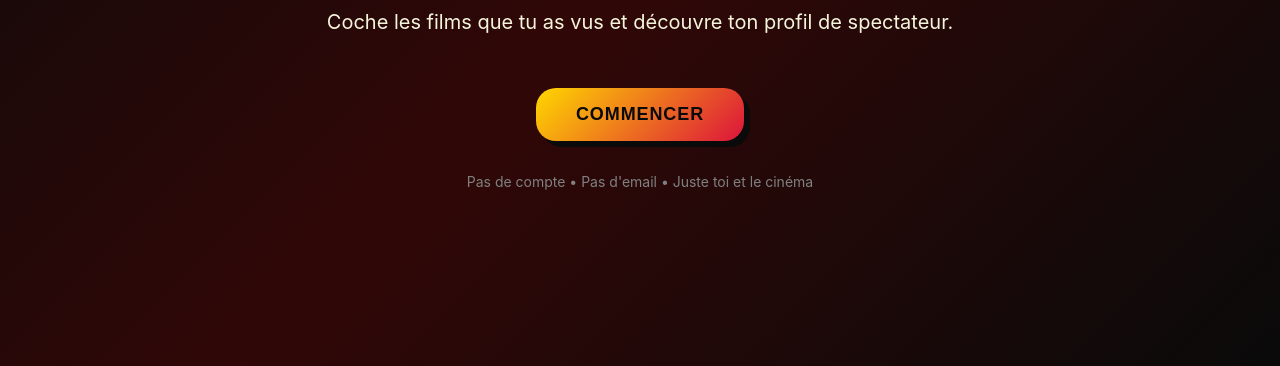
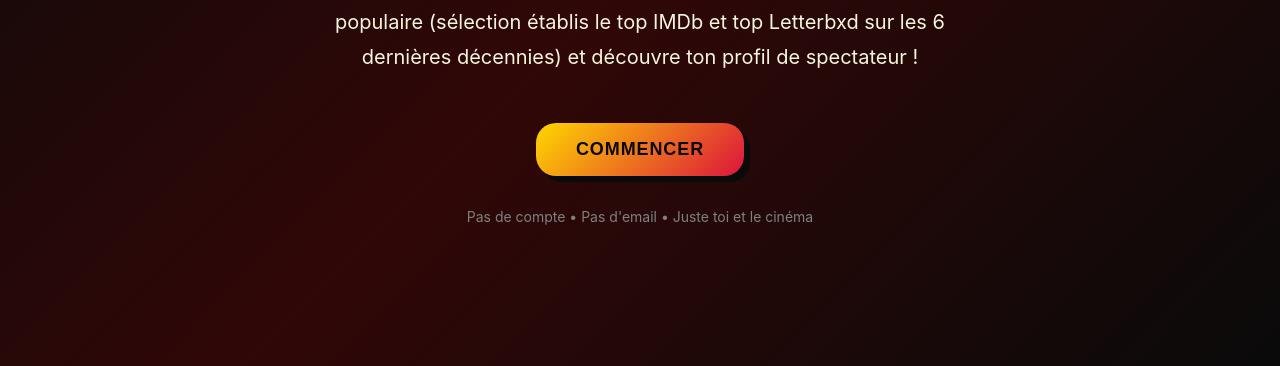
Before and after one commit to nate140/300-films, a plain HTML site: page index.html in a window 1280 px wide. Shown: the part 434-800 px from the top of the page. Drawn offline with Linux system fonts and the light colour scheme.

Commit message:
Enhance subtitle with detailed film selection info
Updated subtitle to provide more context about the film selection.

```diff
--- a/index.html
+++ b/index.html
@@ -14,7 +14,7 @@
                     <path stroke-linecap="round" stroke-linejoin="round" stroke-width="2" d="M7 4v16M17 4v16M3 8h4m10 0h4M3 12h18M3 16h4m10 0h4M4 20h16a1 1 0 001-1V5a1 1 0 00-1-1H4a1 1 0 00-1 1v14a1 1 0 001 1z" />
                 </svg>
                 <h1 class="main-title">300 films,<br/><span class="gradient-text">un profil</span></h1>
-                <p class="subtitle">Coche les films que tu as vus et découvre ton profil de spectateur.</p>
+                <p class="subtitle">Coche les films que tu as vus parmi une sélection de 300 films les plus populaire (sélection établis le top IMDb et top Letterbxd sur les 6 dernières décennies) et découvre ton profil de spectateur !</p>
                 <button id="btn-start" class="btn-primary">Commencer</button>
                 <p class="footer-text">Pas de compte • Pas d'email • Juste toi et le cinéma</p>
             </div>
```
